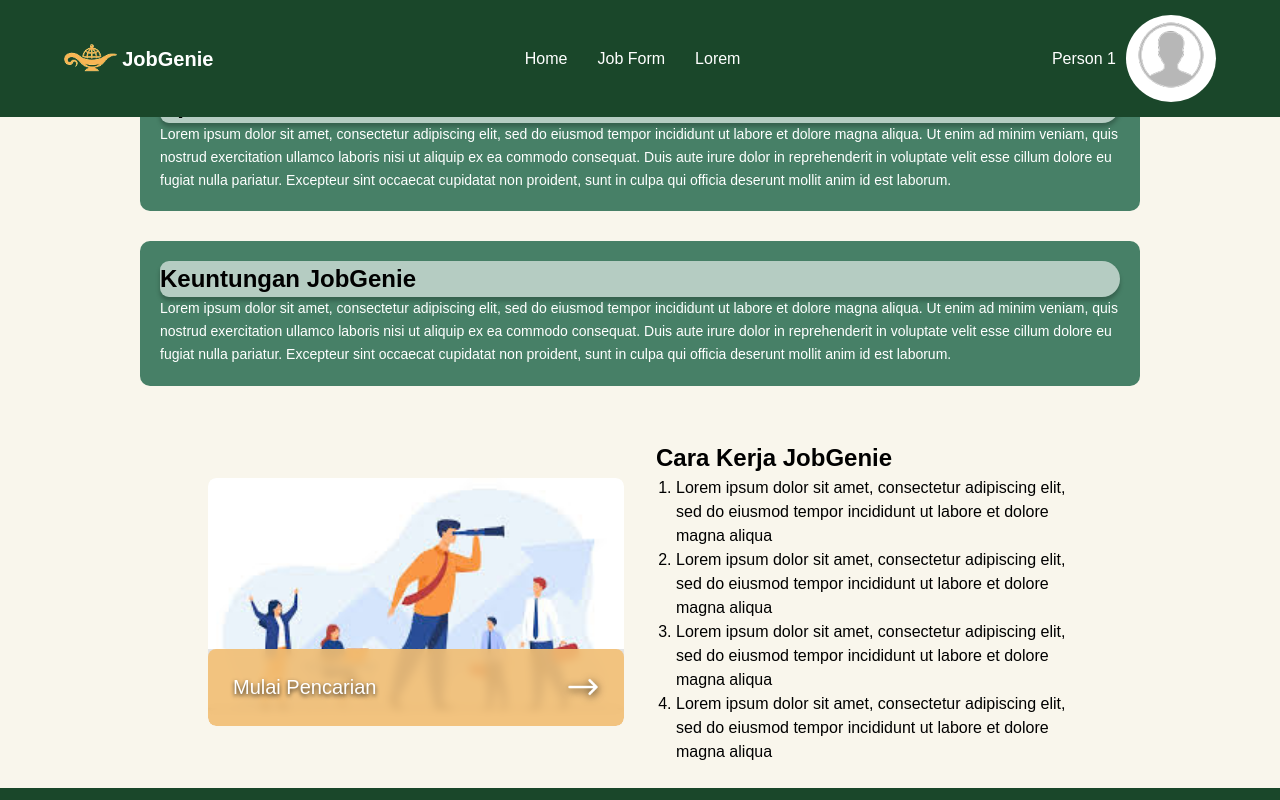
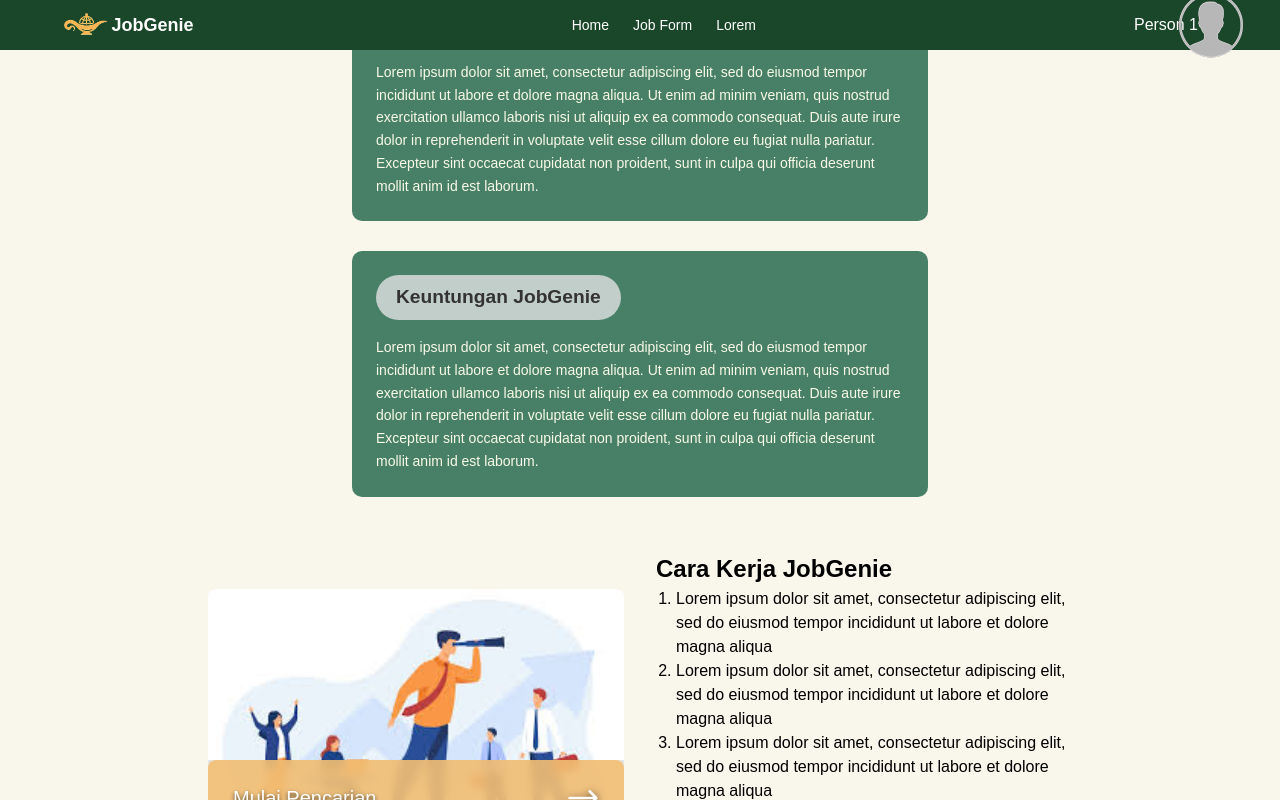
Before and after one commit to nasywa-rps/Senpro-B3-09, a React (Vite) app in the folder JobGenie/: page / in a window 1280 px wide. Built offline with nearby package versions, Linux system fonts and the light colour scheme.

Commit message:
Update : Style

```diff
--- a/JobGenie/src/App.css
+++ b/JobGenie/src/App.css
@@ -19,11 +19,12 @@ body {
   display: flex;
   flex-direction: column;
   min-height: 100vh;
-  padding-top: 60px; /* Untuk navbar fixed */
+  padding-top: 80px; /* Increased padding for better spacing */
 }
 
 .content-wrapper {
   flex: 1; /* Ini akan mendorong footer ke bawah */
+  padding-top: 20px; /* Added padding to create space after navbar */
 }
 
 /* Navbar */
@@ -32,69 +33,92 @@ body {
   justify-content: space-between;
   align-items: center;
   background-color: #1a472a;
-  padding: 15px 5%;
+  padding: 10px 5%; /* Reduced from 15px to 10px */
   color: white;
-  width: 100%; /* Ganti 100vw menjadi 100% */
+  width: 100%;
   box-sizing: border-box;
   margin: 0;
-  position: fixed; /* Gunakan fixed untuk menempel di atas */
-  top: 0; /* Pastikan menempel di atas */
+  position: fixed;
+  top: 0;
   left: 0;
   right: 0;
-  z-index: 1000; /* Untuk memastikan navbar selalu di atas konten lain */
+  z-index: 1000;
+  height: 50px; /* Explicitly set height for smaller navbar */
 }
 
 .navbar .logo {
-  font-size: 20px;
+  font-size: 18px; /* Reduced from 20px */
   font-weight: bold;
   display: flex;
   align-items: center;
 }
 
 .logo img {
-  height: 30px;
+  height: 24px; /* Reduced from 30px */
   margin-right: 5px;
 }
 
 .nav-links a {
   color: white;
-  margin: 0 15px;
+  margin: 0 12px; /* Reduced from 15px */
   text-decoration: none;
+  font-size: 14px; /* Added smaller font size */
 }
 
+/* Profile - Reduced size */
 .profile {
   display: flex;
   align-items: center;
 }
 
 .profile-icon {
-  background-color: white;
+  height: 10px; /* Set explicit height */
+  width: 10px; /* Set explicit width for circular shape */
   color: #1f3d25;
   border-radius: 50%;
-  padding: 5px 10px;
-  margin-left: 10px;
+  padding: 2px; /* Reduced padding */
+  margin-left: 8px; /* Reduced from 10px */
+  display: flex;
+  align-items: center;
+  justify-content: center;
+  font-size: 12px; /* Smaller font size if text is inside */
 }
 
-/* Section */
-.section {
-  background-color: #5b7c66;
+/* Card Section */
+.card-section {
+  background-color: #478067;
   margin: 30px auto;
-  padding: 20px;
-  width: 90%;
+  padding: 24px;
+  width: 45%;
   max-width: 1000px;
   color: white;
   border-radius: 10px;
+  position: relative;
 }
 
-/* Bottom Section */
-.bottom-section {
-  display: flex;
-  justify-content: space-around;
-  align-items: center;
-  padding: 30px;
-  flex-wrap: wrap;
-  width: 100%;
-  box-sizing: border-box;
+
+/* Card Title */
+.card-title {
+  position: relative;
+  margin-bottom: 16px;
+  display: inline-block;
+}
+
+.card-title h2 {
+  background-color: rgba(225, 225, 225, 0.8);
+  color: #333;
+  padding: 8px 20px;
+  border-radius: 30px;
+  font-size: 1.2rem;
+  display: inline-block;
+  margin: 0;
+}
+
+/* Card Text */
+.card-text {
+  font-size: 0.875rem;
+  line-height: 1.625;
+  color: #FAF9E7;
 }
 
 /* Image Card */
@@ -134,7 +158,6 @@ body {
   padding-left: 20px;
 }
 
-
 /* Footer */
 footer {
   background-color: #1a472a;
@@ -164,6 +187,7 @@ footer a {
   width: 100%;
   margin: 0;
   padding: 0;
+  margin-top: 30px; /* Add margin to create space after navbar */
 }
 
 .jobform-content {
@@ -267,3 +291,9 @@ footer a {
   border: none;
   cursor: pointer;
 }
+
+/* Main container - ensure proper spacing */
+main,
+.main-content {
+  padding-top: 40px; /* Added padding to ensure space below navbar */
+}
--- a/JobGenie/src/components/card.tsx
+++ b/JobGenie/src/components/card.tsx
@@ -13,25 +13,14 @@ const Card: React.FC<CardProps> = ({
 }) => {
   return (
     <section
-      className="section"
+      className="card-section"
       style={{
-        flex: 'column',
         backgroundColor: backgroundColor,
       }}>
-      <div
-        style={{
-          borderTopLeftRadius: '25px',
-          color: '#FAF9E7',
-          backgroundColor: 'rgba(255, 255, 255, 0.6)',
-          borderBottomLeftRadius: '25px',
-          borderTopRightRadius: '50px',
-          borderBottomRightRadius: '50px',
-          boxShadow: '0px 4px 4px rgba(0, 0, 0, 0.25)',
-        }}
-      >
-        <h2 style={{ color: "black" }}>{title}</h2>
+      <div className="card-title">
+        <h2>{title}</h2>
       </div>
-      <p style={{ fontSize: "0.875rem", lineHeight: "1.625" }}>
+      <p className="card-text">
         {text}
       </p>
     </section>
```
